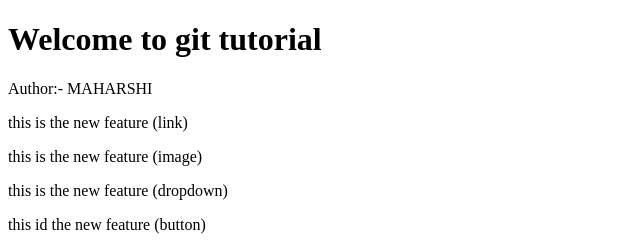
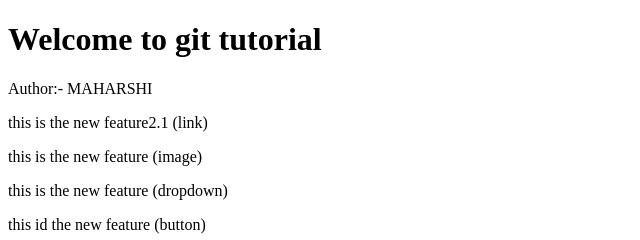
Before and after one commit to Maharshi2006/Git_Tutorial, a plain HTML site: page index.html in a window 1280 px wide. Shown: the full height of the page, 0-640 px from the left. Drawn offline with Linux system fonts and the light colour scheme.

Commit message:
feature2.1

```diff
--- a/index.html
+++ b/index.html
@@ -8,7 +8,7 @@
 <body>
     <h1>Welcome to git tutorial</h1>
     <P>Author:- MAHARSHI</P>
-    <p>this is the new feature (link)</p>
+    <p>this is the new feature2.1 (link)</p>
     <p>this is the new feature (image)</p>
     <p>this is the new feature (dropdown)</p>
     <p>this id the new feature (button)</p>
```
